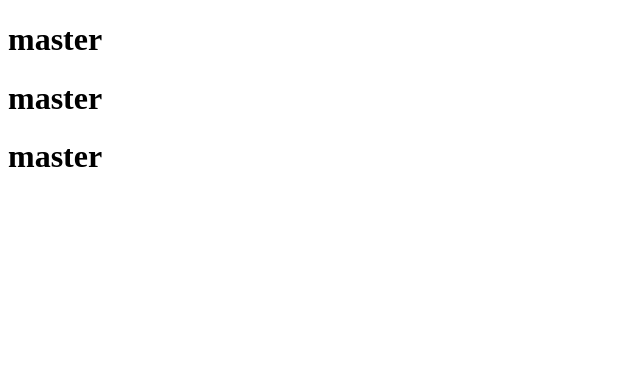
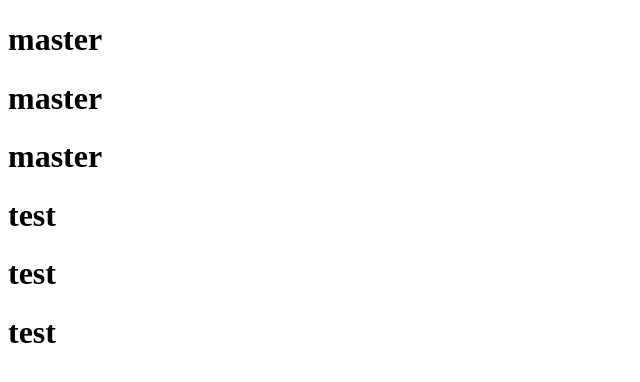
Before and after one commit to lantiani/test, a plain HTML site: page index.html in a window 1280 px wide. Shown: the whole page, without its empty margins (0-640 px from the left). Drawn offline with Linux system fonts and the light colour scheme.

Commit message:
test:test

```diff
--- a/index.html
+++ b/index.html
@@ -10,5 +10,8 @@
     <h1>master</h1>
     <h1>master</h1>
     <h1>master</h1>
+    <h1>test</h1>
+    <h1>test</h1>
+    <h1>test</h1>
 </body>
 </html>
```
